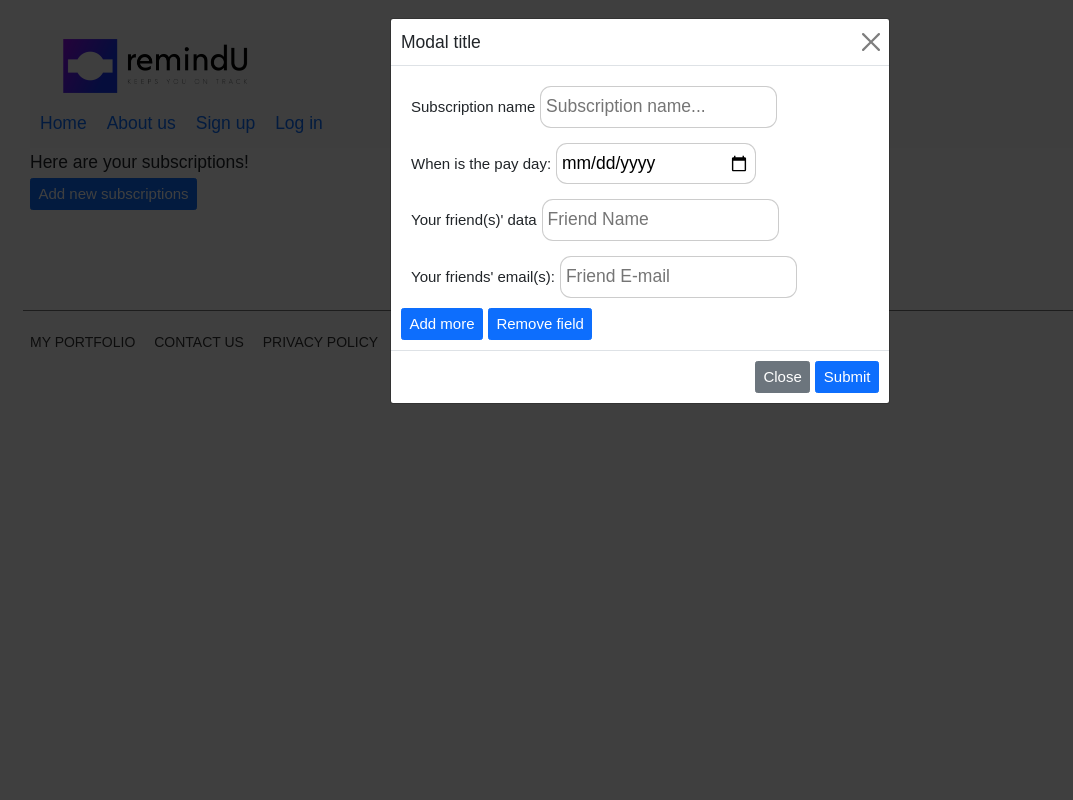
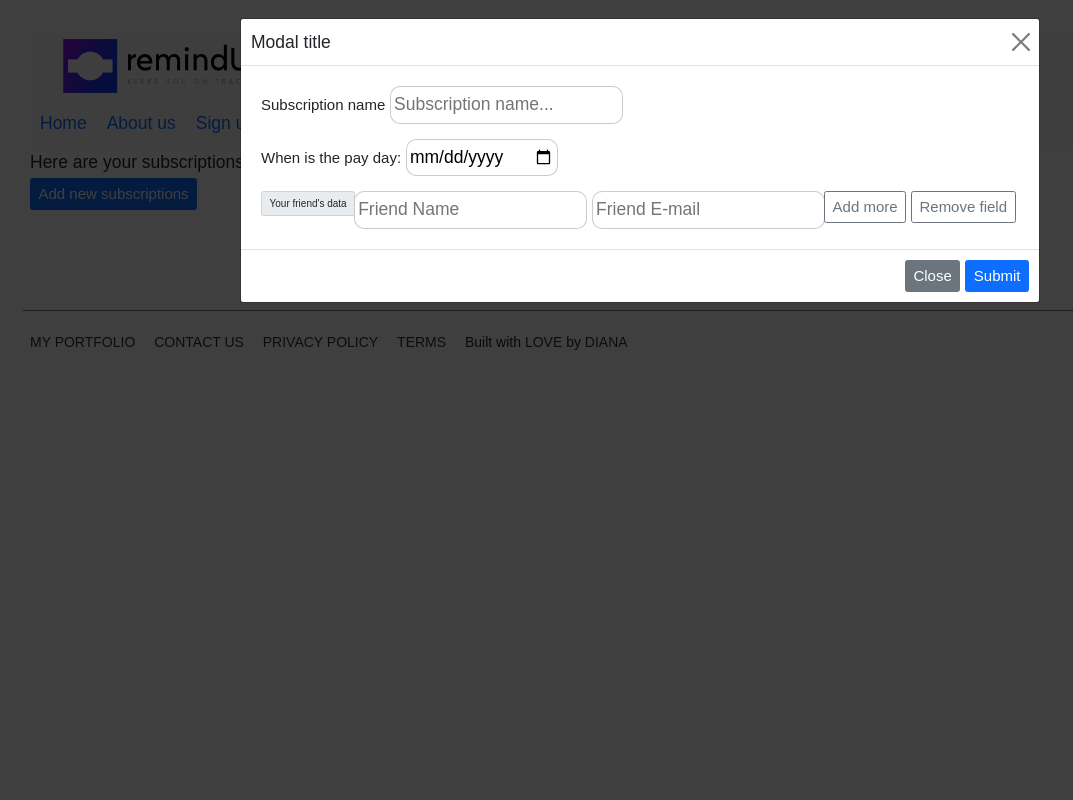
Before and after one commit to DianaElenaStancu/remindU-, a PHP site: page /remindU/planner.php in a window 1280 px wide, after a click on "Add new subscriptions". Shown: the whole page, without its empty margins (0-1073 px from the left). Run offline with PHP 8.4, Linux system fonts and the light colour scheme.

```diff
--- a/css/style.css
+++ b/css/style.css
@@ -57,10 +57,10 @@ body {
 }
 
 .form__control{
-  padding: 0.5rem;
-  min-width:20rem;
+  padding: 0.3rem;
+  min-width:10rem;
   border: 1px solid rgba(0,0,0,.2);
-	border-radius: 1.1rem;
+	border-radius: 1rem;
 	outline: 0;
 }
 
--- a/js/script.js
+++ b/js/script.js
@@ -1,5 +1,5 @@
-var emailFriend  = document.getElementById('FriendEmail');
 var nameFriend = document.getElementById('FriendName');
+var emailFriend  = document.getElementById('InputEmail');
 var add_more_fields = document.getElementById('add_more_fields');
 var remove_fields = document.getElementById('remove_fields');
 
@@ -15,8 +15,9 @@ add_more_fields.onclick = function(){
 	newField1.setAttribute('class', 'form__control');
 	newField1.setAttribute('placeholder', 'Another Friend E-mail');
 
-	nameFriend.appendChild(newField1);
-	emailFriend.appendChild(newField2);
+	emailFriend.appendChild(newField1);
+	nameFriend.appendChild(newField2);
+
 }
 
 remove_fields.onclick = function() {
@@ -24,7 +25,9 @@ remove_fields.onclick = function() {
 	var input_tags2 = nameFriend.getElementsByTagName('input');
 
 	if(input_tags1.length > 1) {
+		console.log(input_tags1.length);
 		emailFriend.removeChild(input_tags1[(input_tags1.length) - 1]);
 		nameFriend.removeChild(input_tags2[(input_tags2.length) - 1]);
 	}
+
 }
--- a/planner.php
+++ b/planner.php
@@ -15,7 +15,7 @@
    </button>
    <!-- Modal -->
    <div class="modal fade" id="exampleModal" tabindex="-1" aria-labelledby="exampleModalLabel" aria-hidden="true">
-      <div class="modal-dialog">
+      <div class="modal-dialog modal-lg">
          <div class="modal-content">
             <div class="modal-header">
                <h5 class="modal-title" id="exampleModalLabel">Modal title</h5>
@@ -31,22 +31,33 @@
                      <label for="payDay" class = "form__label">When is the pay day:</label>
                      <input type="date" class = "form__control" id="InputPayDay" name="payDay" placeholder = "..." aria-describedby = "DayHelp">
                   </div>
-                  <div>
-                  <div  class = "form__group" id="FriendName">
+                  <!--<div  class = "form__group" id="FriendName">
                      <label for="FriendName" class = "form__label">Your friend(s)' data</label>
                      <input type = "text"  class = "form__control" id = "InputFriendName" name="FriendName[]" placeholder = "Friend Name" aria-describedby = "FriendNameHelp">
                      </div>
                      <div  class = "form__group" id="FriendEmail">
                      <label for="emailFriend" class = "form__label">Your friends' email(s):</label>
                      <input type = "text"  class = "form__control" id = "InputEmail" name="FriendEmail[]" placeholder = "Friend E-mail" aria-describedby = "EmailHelp">
+                     </div> -->
+                  <div class = "form__group">
+                     <div class="input-group">
+                        <div class="input-group-prepend">
+                           <span class="input-group-text" id="">Your friend's data</span>
+                        </div>
+                        <div id = "FriendName">
+                        <input type = "text"  class = "form__control" id = "InputFriendName" name="FriendName[]" placeholder = "Friend Name" aria-describedby = "FriendNameHelp">
+                        <input type = "text"  class = "form__control" id = "InputEmail" name="FriendEmail[]" placeholder = "Friend E-mail" aria-describedby = "EmailHelp">
+                      </div>
+                        <div class="input-group-append">
+                           <button href="#" class="btn btn-outline-secondary" type="button" id = "add_more_fields">Add more</button>
+                           <button href="#" class="btn btn-outline-secondary" type="button" id = "remove_fields">Remove field</button>
                         </div>
                      </div>
-                  <div class = "controls">
+                  </div>
+                  <!--  <div class = "controls">
                      <button href="#" type="button" class="btn btn-primary" id = "add_more_fields"> Add more </button>
                      <button href="#" type="button" class="btn btn-primary" id = "remove_fields"> Remove field </button>
-                  </div>
-
-
+                     </div>-->
                </div>
                <div class="modal-footer">
                   <button type="button" class="btn btn-secondary" data-bs-dismiss="modal">Close</button>
```
Also changed, not shown: includes/functions.inc.php (+31 -0 lines), includes/new-subscription.inc.php (+12 -7 lines). Lines whose indentation alone changed are shown as unchanged.
